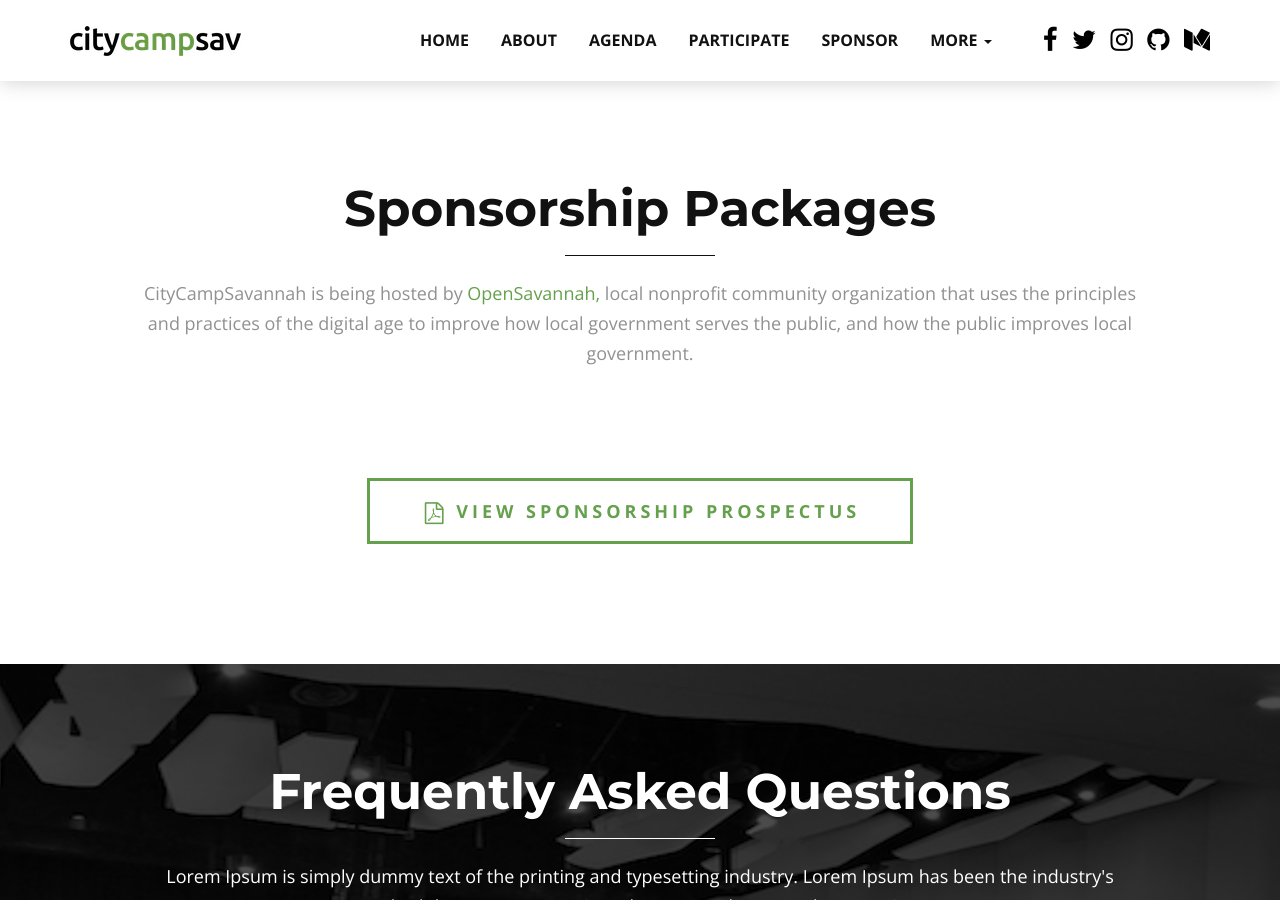
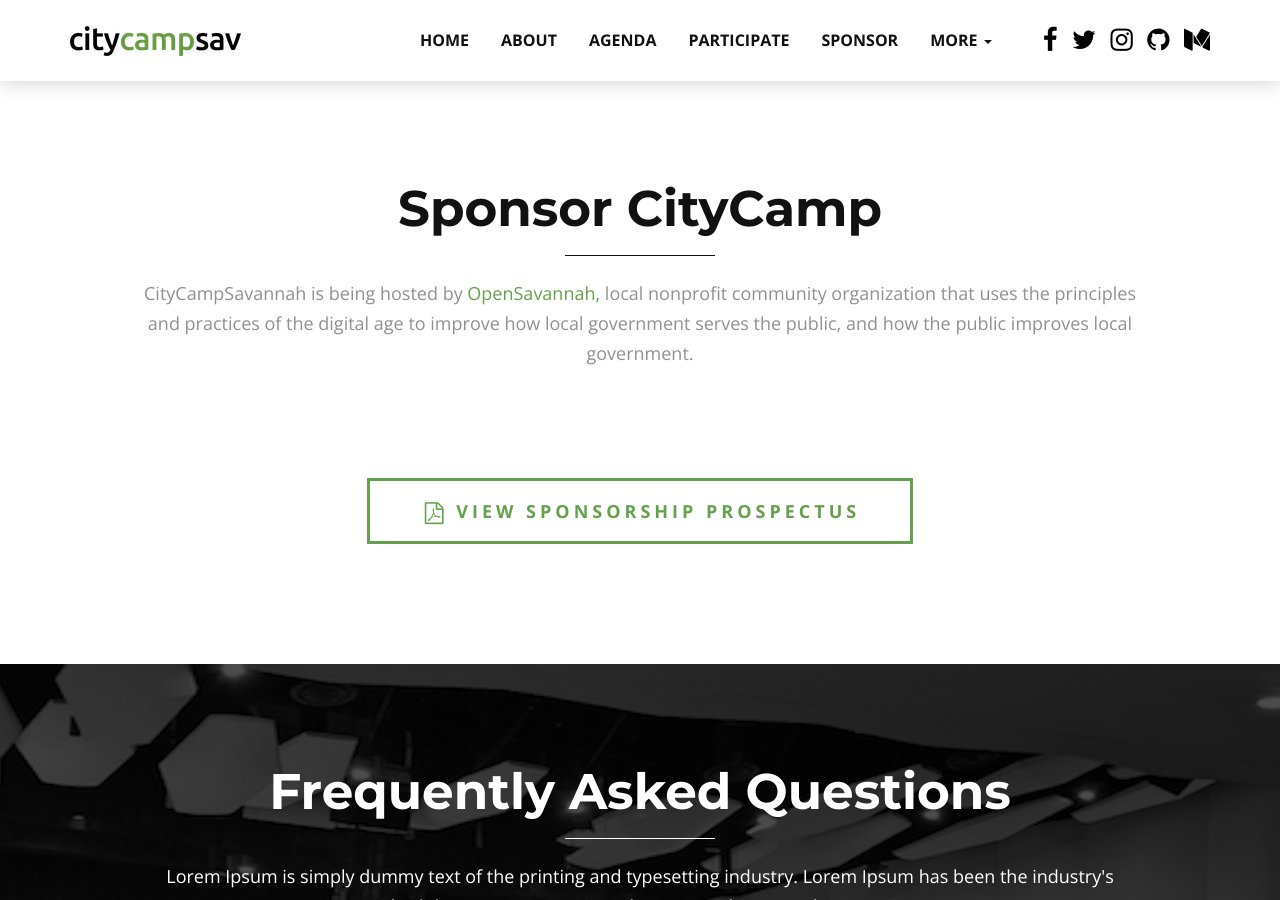
Before and after one commit to opensavannah/citycampsav.org, a Jekyll site: the page built from index.html, in a window 1280 px wide and 900 px high, scrolled down 5075 px. Built offline with Jekyll 4.4.1, drawn with Linux system fonts in a browser that asks for light colours.

Commit message:
Updated '_data/pricing.yml' via CloudCannon

```diff
--- a/_data/pricing.yml
+++ b/_data/pricing.yml
@@ -1,11 +1,16 @@
-sectionHeading: "Sponsorship Packages"
-desc: "CityCampSavannah is being hosted by <a href='https://opensavannah.org'>OpenSavannah,</a> local nonprofit community organization that uses the principles and practices of the digital age to improve how local government serves the public, and how the public improves local government."
+sectionHeading: Sponsor CityCamp
+desc: >-
+  CityCampSavannah is being hosted by <a
+  href='https://opensavannah.org'>OpenSavannah,</a> local nonprofit community
+  organization that uses the principles and practices of the digital age to
+  improve how local government serves the public, and how the public improves
+  local government.
 pricing:
   - icon: assets/images/price_icon1.png
-    price: "$0"
-    btnText: "Register Today"
-    btnTarget: "#registration_form"
-    priceDesc: "Nonprofit/Community Org. Partnership"
+    price: $0
+    btnText: Register Today
+    btnTarget: '#registration_form'
+    priceDesc: Nonprofit/Community Org. Partnership
     priceList:
       - icon: fa-check
         text: Spot on Planning Committee
@@ -14,24 +19,24 @@ pricing:
       - icon: fa-check
         text: Logo on Brochure
   - icon: assets/images/price_icon2.png
-    price: "$250 (or in-kind equivalent)"
-    btnText: "Register Today"
-    btnTarget: "#registration_form"
-    priceDesc: "Civic Steward Sponsor"
+    price: $250 (or in-kind equivalent)
+    btnText: Register Today
+    btnTarget: '#registration_form'
+    priceDesc: Civic Steward Sponsor
     priceList:
       - icon: fa-check
         text: Special Badge
       - icon: fa-check
         text: Shoutouts via social media.
       - icon: fa-check
-        text: Logo on website, banner, slides.
+        text: 'Logo on website, banner, slides.'
       - icon: fa-check
         text: Regular Badge
   - icon: assets/images/price_icon1.png
-    price: "$150"
-    btnText: "Register Today"
-    btnTarget: "#registration_form"
-    priceDesc: "Basic Pass"
+    price: $150
+    btnText: Register Today
+    btnTarget: '#registration_form'
+    priceDesc: Basic Pass
     priceList:
       - icon: fa-check
         text: Conference Tickets
@@ -42,10 +47,10 @@ pricing:
       - icon: fa-close
         text: Regular Badge
   - icon: assets/images/price_icon2.png
-    price: "$250"
-    btnText: "Register Today"
-    btnTarget: "#registration_form"
-    priceDesc: "Standard Pass"
+    price: $250
+    btnText: Register Today
+    btnTarget: '#registration_form'
+    priceDesc: Standard Pass
     priceList:
       - icon: fa-check
         text: Conference Tickets
```
